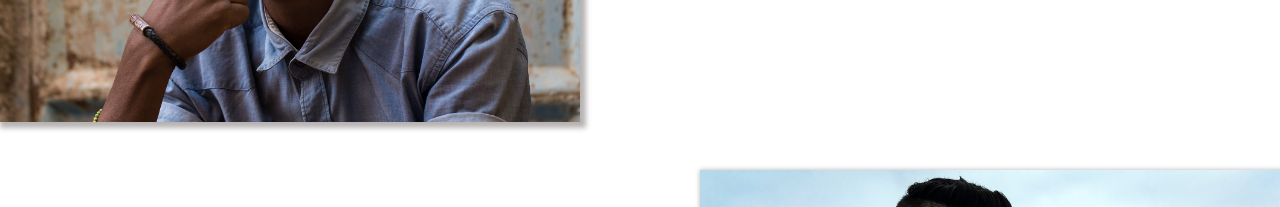
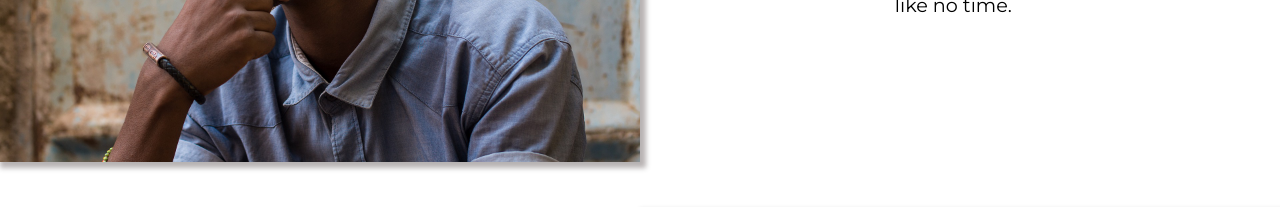
Before and after one commit to neeteshtmrkr/css, a plain HTML site: page customers/index.html in a window 1280 px wide. Shown: the part 361-568 px from the top of the page. Drawn offline with Linux system fonts and the light colour scheme; files whose address does not match are found by name.

Commit message:
Improvind the customers page

```diff
--- a/customers/customers.css
+++ b/customers/customers.css
@@ -1,12 +1,12 @@
 .testimonial {
     font-size: 1.2rem;
-    margin: 3rem 0;
+    /* margin: 3rem 0; */
   }
 
-  .testimonial__list {
+  /* .testimonial__list {
     width: 80%;
     margin: auto;
-  }
+  } */
 
   .testimonial:first-of-type {
     margin-top: 6rem;
@@ -14,10 +14,10 @@
 
   /* testimonial image container */
   .testimonial__image-container{
-    width: 65%;
-    max-width: 580px;
-    display: inline-block;
-    vertical-align: middle;
+    width: 100%;
+    max-width: 40rem;
+    /* display: inline-block; */
+    /* vertical-align: middle; */
     box-shadow: 3px 3px 5px 3px rgba(19, 4, 4, 0.3);
   }
 
@@ -29,9 +29,9 @@
   .testimonial__info {
     text-align: right;
     padding: 14px;
-    display: inline-block;
-    vertical-align: middle;
-    width: 30%;
+    /* display: inline-block; */
+    /* vertical-align: middle;
+    width: 30%; */
   }
 
   #customer-2.testimonial {
@@ -67,3 +67,23 @@
   .testimonial__text {
     margin: 0.2rem;
   }
+
+  @media(min-width:40rem){
+    .testimonial{
+      margin: 3rem auto;
+      max-width: 1500px;
+
+    }
+
+    .testimonial__image-container{
+      display: inline-block;
+      vertical-align: middle;
+      width: 66%;
+    }
+
+    .testimonial__info{
+      display: inline-block;
+      vertical-align: middle;
+      width: 30%;
+    }
+  }
```
